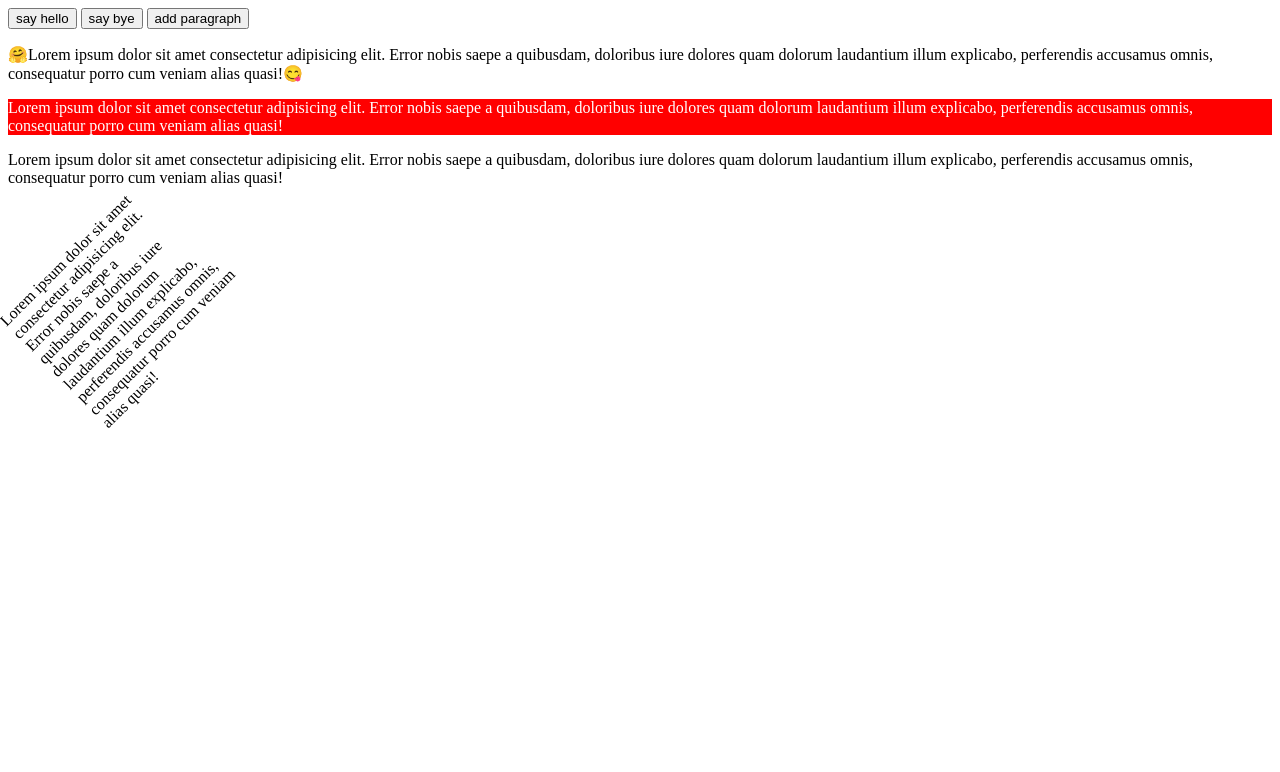
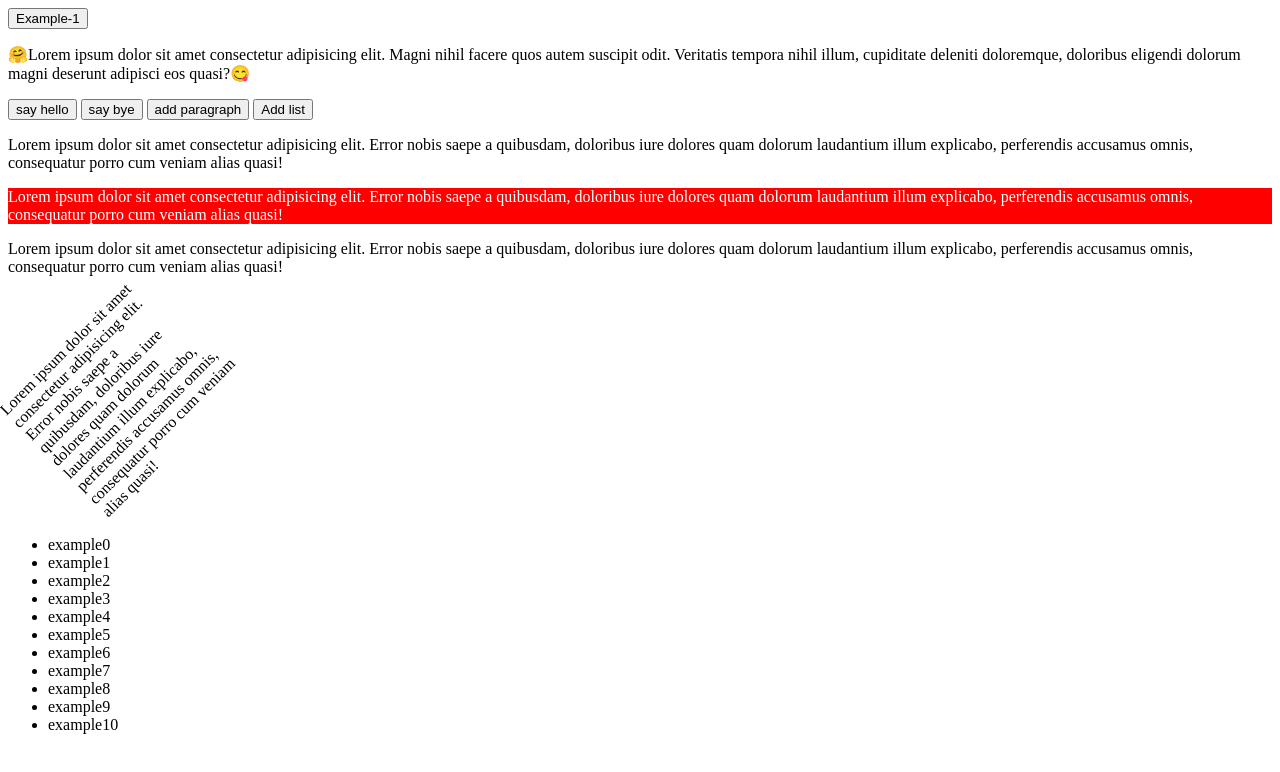
Before and after one commit to ajarrra/23.02.23, a plain HTML site: page index.html in a window 1280 px wide. Drawn offline with Linux system fonts and the light colour scheme.

Commit message:
let example1Btn = document.querySelector("#example-1");

```diff
--- a/index.html
+++ b/index.html
@@ -11,18 +11,27 @@
 
 <body>
 
+    <button id="exanple-1">Example-1</button>
+    <p id="example-1-target">Lorem ipsum dolor sit amet consectetur adipisicing elit. Magni nihil facere quos autem
+        suscipit odit. Veritatis tempora nihil illum, cupiditate deleniti doloremque, doloribus eligendi dolorum magni
+        deserunt adipisci eos quasi?</p>
+
+
+
     <button id="hello">say hello</button>
     <button id="bye"> say bye</button>
     <button id="add-paragraph">add paragraph </button>
-
+    <button id="add-list">Add list</button>
     <article>
         <p>Lorem ipsum dolor sit amet consectetur adipisicing elit. Error nobis saepe a quibusdam, doloribus iure
             dolores quam dolorum laudantium illum explicabo, perferendis accusamus omnis, consequatur porro cum veniam
             alias quasi!</p>
-        <p class="example-class">Lorem ipsum dolor sit amet consectetur adipisicing elit. Error nobis saepe a quibusdam, doloribus iure
+        <p class="example-class">Lorem ipsum dolor sit amet consectetur adipisicing elit. Error nobis saepe a quibusdam,
+            doloribus iure
             dolores quam dolorum laudantium illum explicabo, perferendis accusamus omnis, consequatur porro cum veniam
             alias quasi!</p>
-        <p id="example-id">Lorem ipsum dolor sit amet consectetur adipisicing elit. Error nobis saepe a quibusdam, doloribus iure
+        <p id="example-id">Lorem ipsum dolor sit amet consectetur adipisicing elit. Error nobis saepe a quibusdam,
+            doloribus iure
             dolores quam dolorum laudantium illum explicabo, perferendis accusamus omnis, consequatur porro cum veniam
             alias quasi!</p>
         <p>Lorem ipsum dolor sit amet consectetur adipisicing elit. Error nobis saepe a quibusdam, doloribus iure
--- a/script.js
+++ b/script.js
@@ -42,3 +42,25 @@ addParagraphBtn.addEventListener("click", function () {
     newParagraph = textContent = "Lorem ipsum dolor sit amet consectetur adipisicing elit. Error nobis saepe a quibusdam, doloribus iure  dolores";
     article.append(newParagraph);
 })
+
+
+
+let list = document.createElement("ul"); //создает объект
+document.body.append(list);
+for (let i = 0; i <= 10; i++) {
+    let listItem = document.createElement("li");
+    listItem.textContent = "example" + i;
+    list.append(listItem);
+}
+
+let addList = document.querySelector("#add-list"); //кнопка которая добавляет элементы
+addList.addEventListener("click", function () {
+    let newList = document.createElement("li");
+    newList.textContent = "lorem";
+    list.append(newList);
+});
+
+
+
+let example1Btn = document.querySelector("#example-1");
+let exampleParagraph = document.querySelector("#example-1-target")
```
